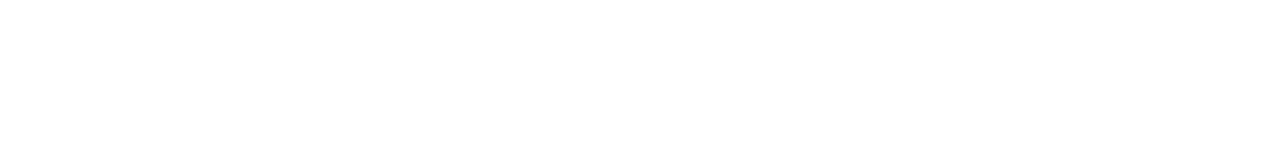
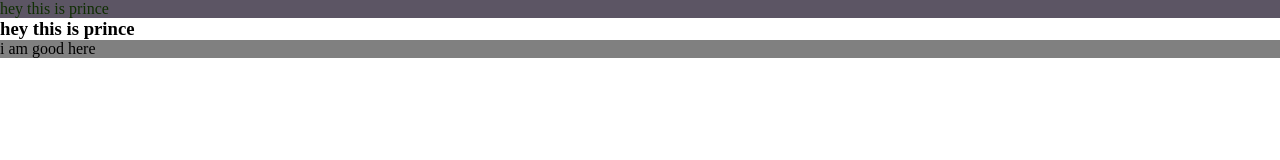
Before and after one commit to princekrsah7/mywebsite, a plain HTML site: page index.html in a window 1280 px wide. Drawn offline with Linux system fonts and the light colour scheme.

Commit message:
some style added

```diff
--- a/index.html
+++ b/index.html
@@ -7,13 +7,19 @@
     <link rel="stylesheet" href="style.css">
 </head>
 <body>
-    <div class="top-banner"></div>
+    <div class="top-banner">
+        hey this is prince
+    </div>
 
     <nav></nav>
 
-    <head></head>
+    <head>
+        <h3>hey this is prince</h3>
+    </head>
 
-    <section class="faculty-section"></section>
+    <section class="faculty-section">
+        <p>i am good here</p>
+    </section>
 
     <section class="features-section"></section>
 
--- a/style.css
+++ b/style.css
@@ -6,9 +6,16 @@
     box-sizing: border-box;
 
 }
-
-:root{
-    ==primary=text=color: #183b56:
-
-
+div{
+    color: rgb(15, 46, 2);
+    background: #5c5564;
 }
+head{
+    color: black;
+    background: white;
+    font-style: italic;
+}
+section{
+    background-color: gray;
+    background-size: contain;
+}
```
Also changed, not shown: 1 other file.
